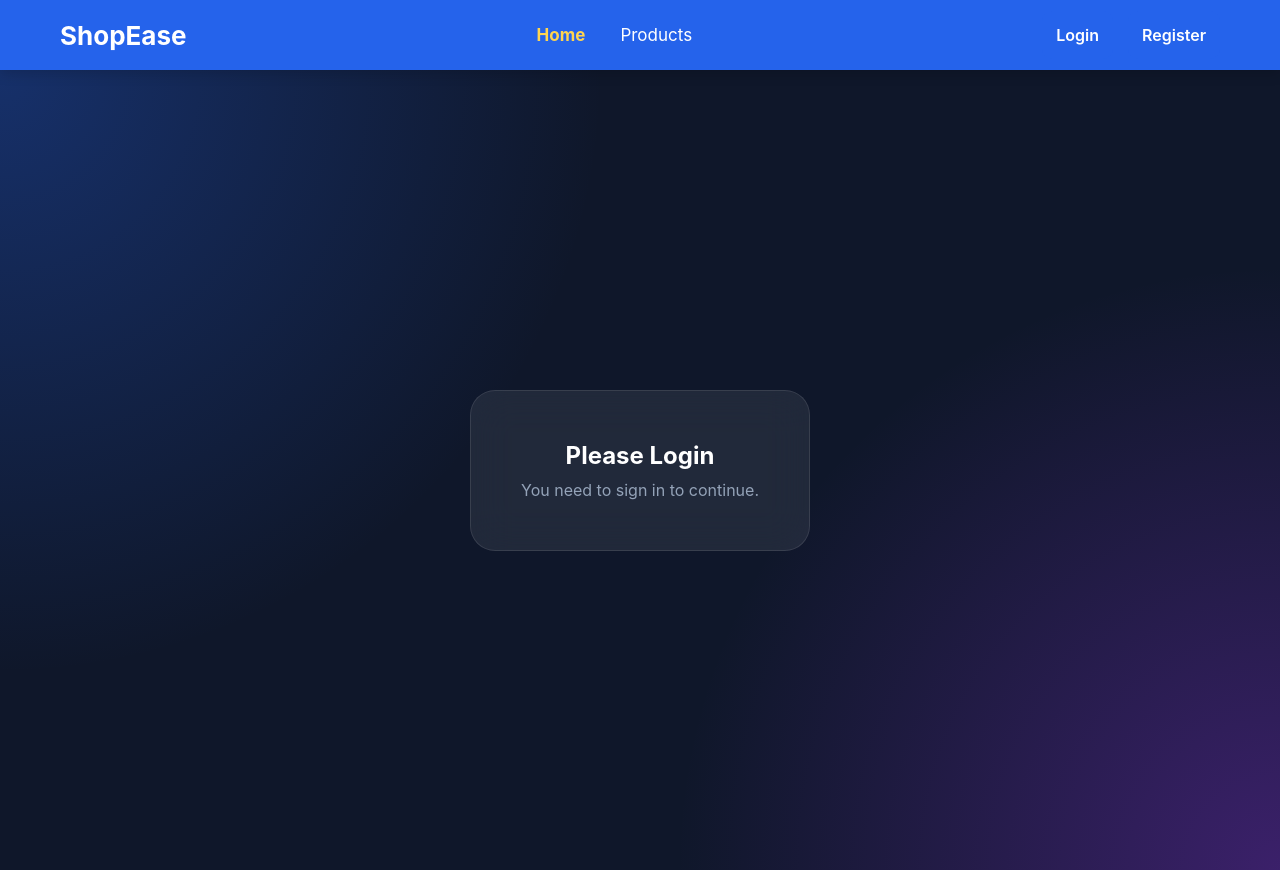
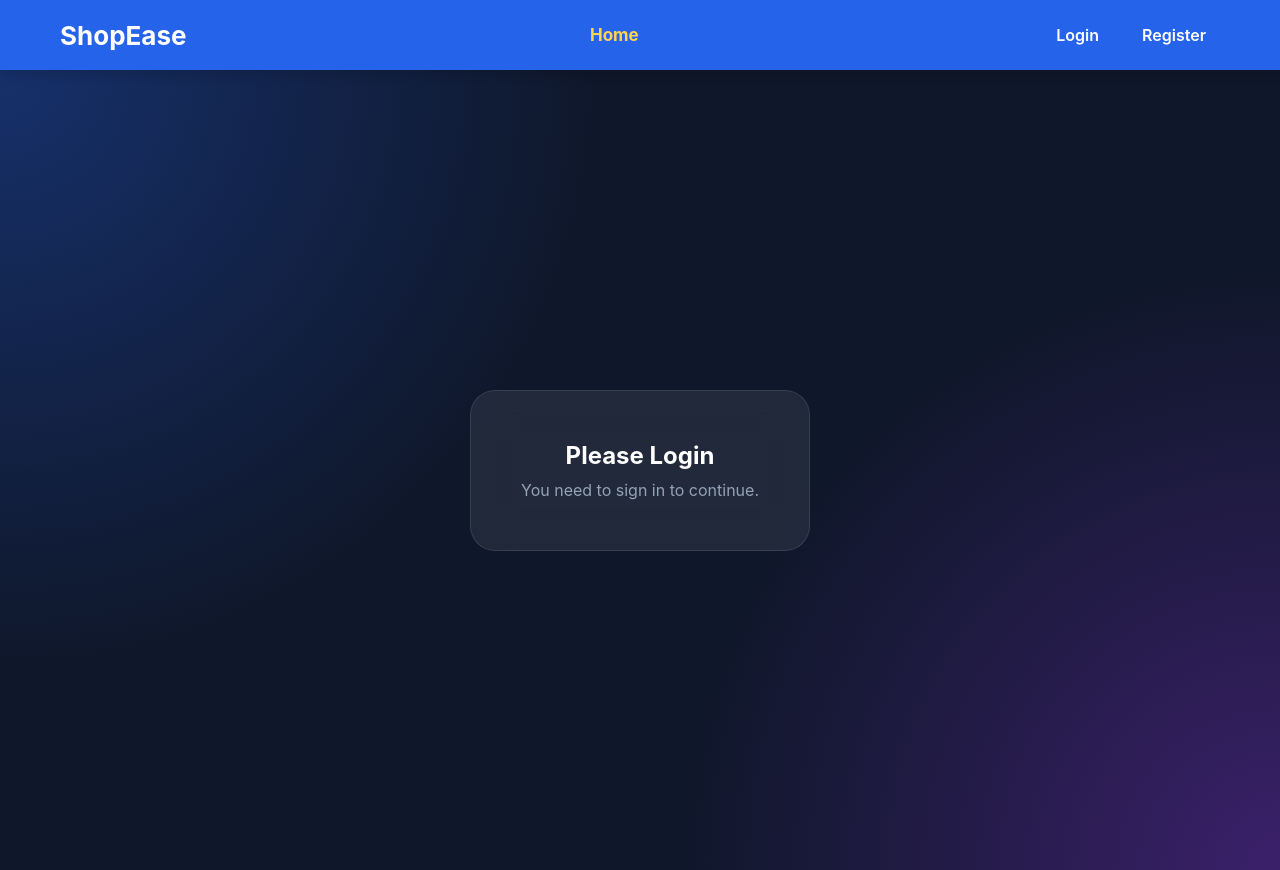
Before and after one commit to jithiee/E-commerce-Demo, a React (Vite) app: page / in a window 1280 px wide. Built offline with nearby package versions, Linux system fonts and the light colour scheme; no server answers.

Commit message:
feat:update navbar

```diff
--- a/src/components/Navbar.jsx
+++ b/src/components/Navbar.jsx
@@ -19,10 +19,15 @@ const Navbar = () => {
         <li>
           <NavLink to="/">Home</NavLink>
         </li>
-
-        <li>
+    { is_loggedin ?
+    <li>
           <NavLink to="/products">Products</NavLink>
         </li>
+        :
+
+        ""
+        }
+
       </ul>
  {
 
```
